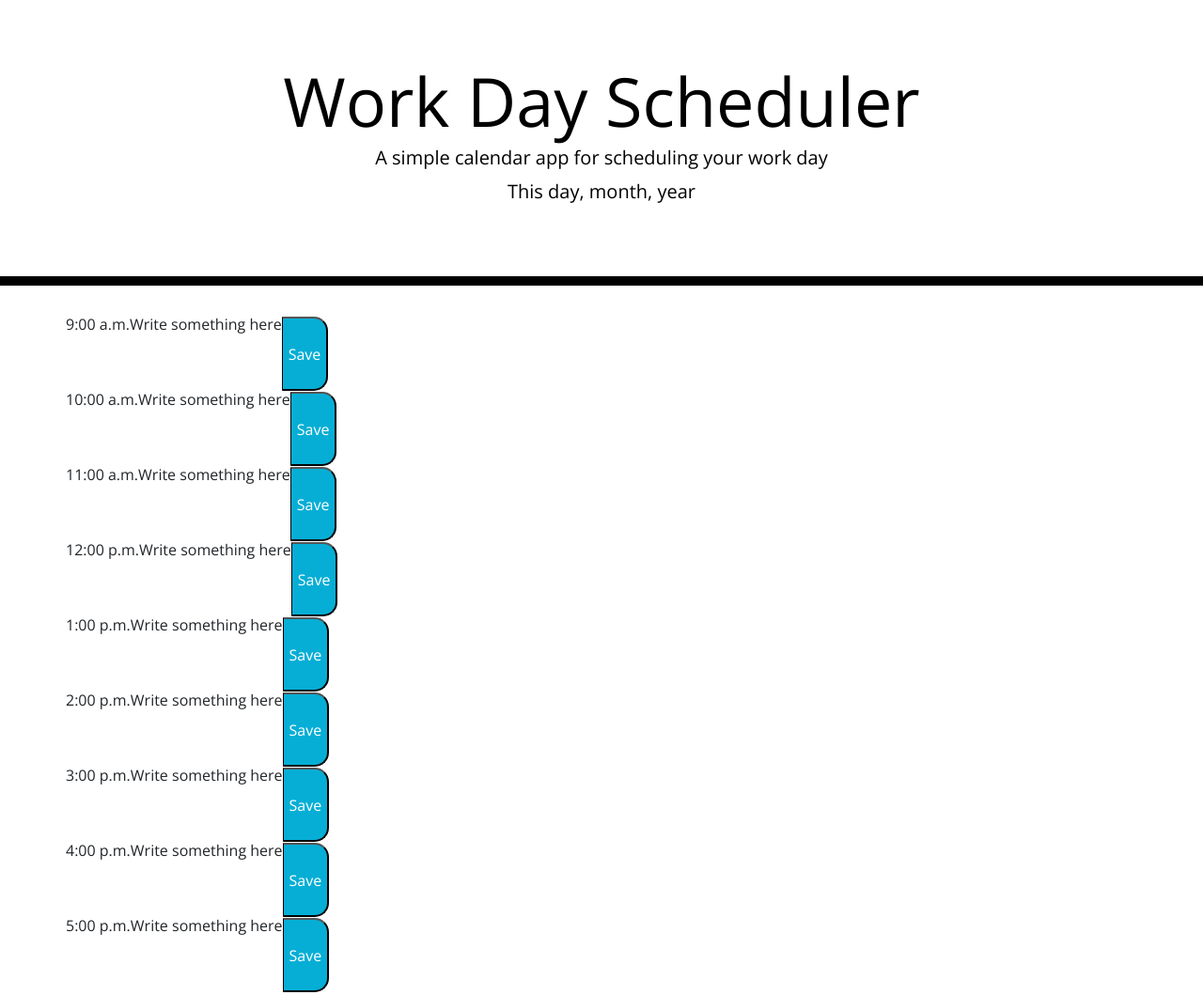
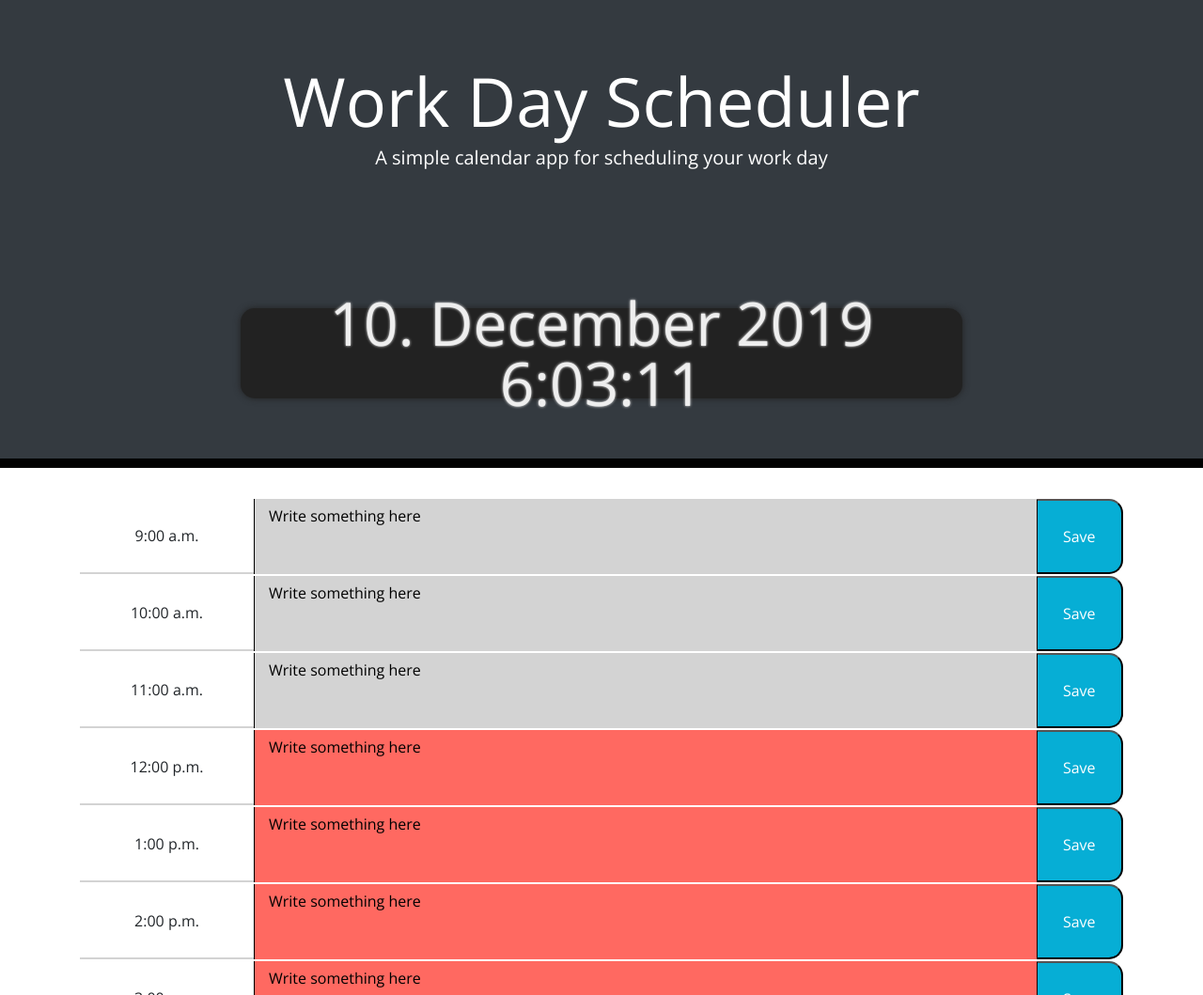
Before and after one commit to ajrsabet/Day_Planner, a plain HTML site: page index.html in a window 1280 px wide. Shown: the top 1059 px of the page at 94% size. Drawn offline with nearby package versions, Linux system fonts and the light colour scheme.

Commit message:
HTML layout 80%, clock added

```diff
--- a/index.html
+++ b/index.html
@@ -5,32 +5,45 @@
 	<meta charset="UTF-8" />
 	<meta name="viewport" content="width=device-width, initial-scale=1.0" />
 	<meta http-equiv="X-UA-Compatible" content="ie=edge" />
+	<link rel="stylesheet" href="https://stackpath.bootstrapcdn.com/bootstrap/4.3.1/css/bootstrap.min.css" integrity="sha384-ggOyR0iXCbMQv3Xipma34MD+dH/1fQ784/j6cY/iJTQUOhcWr7x9JvoRxT2MZw1T" crossorigin="anonymous">
 	<link rel="stylesheet" href="https://stackpath.bootstrapcdn.com/bootstrap/4.3.1/css/bootstrap.min.css" />
 	<link rel="stylesheet" href="https://use.fontawesome.com/releases/v5.8.1/css/all.css"
 		integrity="sha384-50oBUHEmvpQ+1lW4y57PTFmhCaXp0ML5d60M1M7uH2+nqUivzIebhndOJK28anvf" crossorigin="anonymous" />
 
 	<link href="https://fonts.googleapis.com/css?family=Open+Sans&display=swap" rel="stylesheet" />
-	<link rel="stylesheet" href="https://stackpath.bootstrapcdn.com/bootstrap/4.3.1/css/bootstrap.min.css"
-		integrity="sha384-ggOyR0iXCbMQv3Xipma34MD+dH/1fQ784/j6cY/iJTQUOhcWr7x9JvoRxT2MZw1T" crossorigin="anonymous">
 	<link rel="stylesheet" href="style.css" />
 	<title>Work Day Scheduler</title>
 </head>
 
 <body>
-	<header class="jumbotron">
+	<header class="jumbotron navbar-dark bg-dark">
 		<h1 class="display-3">Work Day Scheduler</h1>
 		<p class="lead">A simple calendar app for scheduling your work day</p>
-		<p id="currentDay" class="lead"></p>
+		<div id="clock" class="clock">loading ...</div>
+
 	</header>
 	<div class="container">
-		<!-- Timeblocks go here -->
-
+					<!-- Timeblocks go here -->
+		<!-- <div class="row">
+			<div class="col-md-2">
+				<div time-block>9:00 a.m.</div>
+			</div>
+			<div class="col-md-8">
+				<textarea name="textarea" id="09am" rows="2"></textarea>
+			</div>
+			<div class="col-md-2">
+				<button class="saveBtn">Save</button>
+			</div>
+		</div> -->
 	</div>
 	<!-- collapsed scripts -->
 	<div>
 		<script src="https://code.jquery.com/jquery-3.4.1.min.js"></script>
+
+		<script src="https://cdnjs.cloudflare.com/ajax/libs/moment.js/2.24.0/moment.min.js"></script>
+
 		<script src="script.js"></script>
-		<script src="https://cdnjs.cloudflare.com/ajax/libs/moment.js/2.24.0/moment.min.js"></script>
+
 		<script src="https://code.jquery.com/jquery-3.3.1.slim.min.js"
 			integrity="sha384-q8i/X+965DzO0rT7abK41JStQIAqVgRVzpbzo5smXKp4YfRvH+8abtTE1Pi6jizo" crossorigin="anonymous">
 		</script>
--- a/script.js
+++ b/script.js
@@ -1,36 +1,71 @@
-// Set the body to a variable
-// var container = $(".container");
+// Set the clock
+var clock = $('#clock');
+var day = $('#day');
+// var daysAry = ['Sunday', 'Monday', 'Tuesday', 'Wednesday', 'Thursday', 'Friday', 'Saturday']
+var hour = $('#hour');
+// .fitText(1.3);
+function update() {
+	$('#clock').html(moment().format('D. MMMM YYYY H:mm:ss'));
+	$('#day').html(moment().day());
+	$('#hour').html(moment().format('H'));
+	//   moment().isoWeekday("Sunday");
+}
+setInterval(update, 1000);
+
+console.log(moment().format('L'));
+
+
+
 // Create all necessary elements
 var hourArry = ["9:00 a.m.", "10:00 a.m.", "11:00 a.m.", "12:00 p.m.", "1:00 p.m.", "2:00 p.m.", "3:00 p.m.", "4:00 p.m.", "5:00 p.m.", ]
+var currentHour = [9, 10, 11, 12, 13, 14, 15, 16, 17]
 var container = $(".container");
 
-// h2Date.text("This day, month, year");
-$("#currentDay").text("This day, month, year");
+var date = moment("12/25/1995", "MM-DD-YYYY");
+console.log(date.text);
 
-// template
-// var var1 = $("<div>");
-// 	var1.addClass("row");
-// 	var1.text("test");
-// 	parent.append(var1);
 
+// Build timeblocks
 for (let i = 0; i < hourArry.length; i++) {
+
 	var row = $("<div>");
 	row.addClass("row");
 	container.append(row);
 
 	var timeBlock = $("<div>");
-	timeBlock.addClass("time-block column");
-	timeBlock.text(hourArry[i])
-	row.append(timeBlock)
+	timeBlock.addClass("time-block col-md-2");
+	timeBlock.text(hourArry[i]);
+	row.append(timeBlock);
 
-	var textArea = $("<div>");
-	textArea.addClass("textarea column");
-	textArea.text("Write something here")
-	row.append(textArea)
+	var textArea = $("<textarea>");
+	textArea.addClass("textarea col-md-9");
+	textArea.attr('id', (moment().format('D. MMMM YYYY') + ' ' + currentHour[i]) + ':00');
+	textArea.text("Write something here");
+	row.append(textArea);
+	if (currentHour[i] < 12) {
+		textArea.addClass("past");
+	} else if (currentHour[i] = 12) {
+		textArea.addClass("present");
+	} else if (currentHour[i] > 12) {
+		textArea.addClass("future");
+	}
 
 	var saveBtn = $("<button>");
-	saveBtn.addClass("saveBtn column");
-	saveBtn.text("Save")
-	row.append(saveBtn)
+	saveBtn.addClass("saveBtn col-md-1");
+	saveBtn.text("Save");
+	row.append(saveBtn);
 
 }
+
+// Get user input
+$(document).ready(function () {
+	$("#saveBtn").click(function () {
+		localStorage.setItem($(".textArea"),$("#textArea").val());
+	});
+});
+// Save user input
+// lastScore = JSON.parse(localStorage.getItem('lastScore'));
+
+// localStorage.setItem("lastScore", JSON.stringify(lastScore));
+
+// Navigate to different dates
--- a/style.css
+++ b/style.css
@@ -14,12 +14,32 @@ box-shadow: 10px 10px 16px 0px rgba(0,0,0,0.59);
 -moz-box-shadow: inset 10px 10px 16px 0px rgba(0,0,0,0.59);
 box-shadow: inset 10px 10px 16px 0px rgba(0,0,0,0.59);
 } */
-
 body {
+    font-family: 'liquid_crystalregular', sans-serif;
+    user-select: none;
     font-family: 'Open Sans', sans-serif;
     font-size: 16px;
     line-height: 1;
-}
+
+  }
+
+  .clock {
+    height: 12vh;
+    font-size: 8vh;
+    width: 60vw;
+    /* line-height: 100px;   */
+    margin: 150px auto 0;
+    padding: 0 50px;
+    background: #222;
+    color: #eee;
+    text-align: center;
+    border-radius: 15px;
+    box-shadow: 0 0 7px #222;
+    text-shadow: 0 0 3px #fff;
+    display: flex;
+    justify-content: center;
+    align-items: center;
+  }
 
 textarea {
     background: transparent;
@@ -34,7 +54,7 @@ textarea {
 .jumbotron {
     text-align: center;
     background-color: transparent;
-    color: black;
+    color: white;
     border-radius: 0;
     border-bottom: 10px solid black;
 }
@@ -45,15 +65,20 @@ textarea {
 
 .time-block {
     text-align: center;
-    border-radius: 15px;
-    /* width: 100px; */
+	height: 80px;
+    border-bottom-style: solid;
+    border-bottom-width: 2px;
+	border-color: #d3d3d3;
+	display: flex;
+    justify-content: center;
+    align-items: center;
 }
 
 .row {
     white-space: pre-wrap;
     height: 80px;
     border-top: 1px solid white;
-    ;
+    margin: 2px 0;
 }
 
 .hour {
@@ -64,17 +89,17 @@ textarea {
 
 .past {
     background-color: #d3d3d3;
-    color: white;
+    color: #000000;
 }
 
 .present {
     background-color: #ff6961;
-    color: white;
+    color: #000000;
 }
 
 .future {
     background-color: #77dd77;
-    color: white;
+    color: #000000;
 }
 
 .saveBtn {
```
